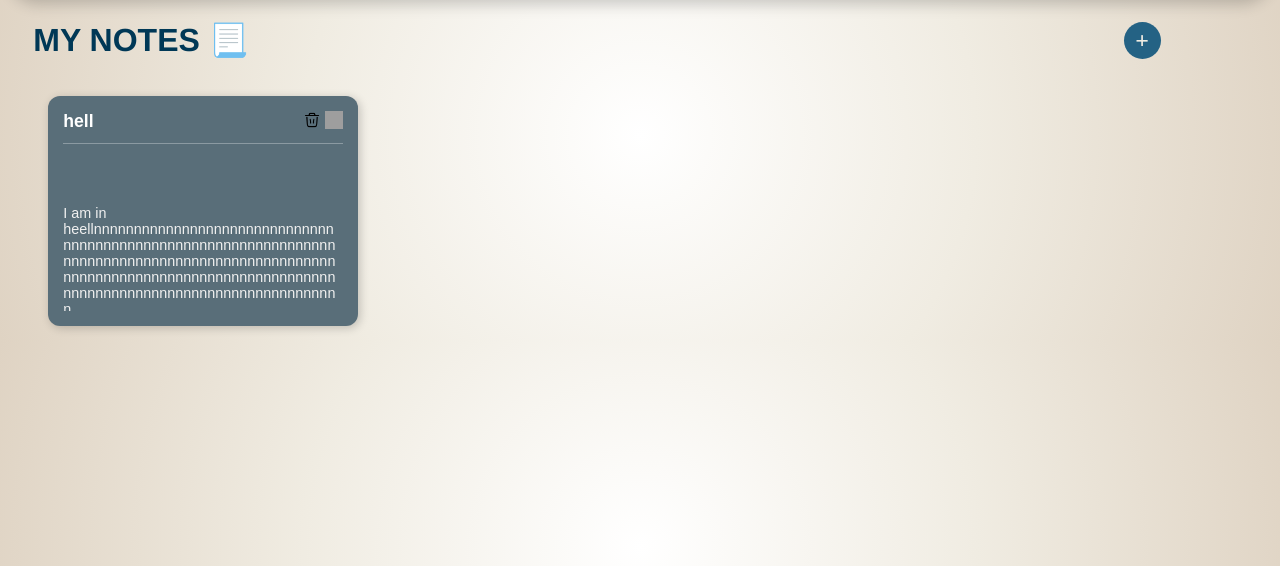
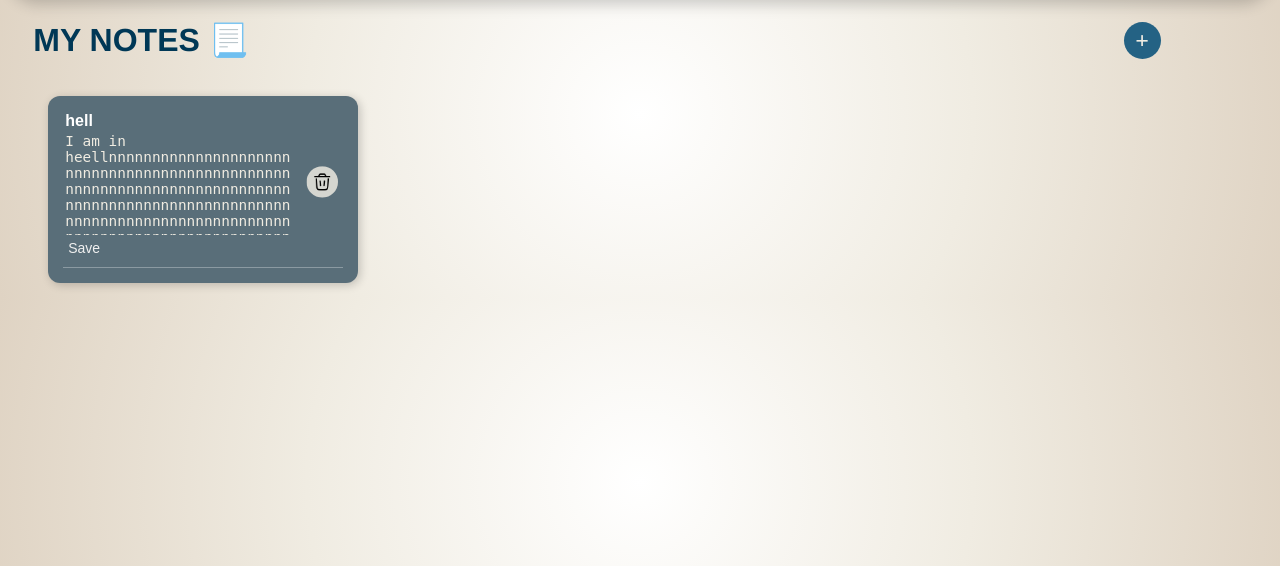
Before and after one commit to srushtisoni08/Note_taking, a Flask app: page /dashboard in a window 1280 px wide. Shown: the part 70-636 px from the top of the page. Run offline with Flask 3, Linux system fonts and the light colour scheme; a user stored in the database is signed in; grey boxes are pictures that could not be loaded.

Commit message:
feat: edit and delete notes

```diff
--- a/app.py
+++ b/app.py
@@ -152,5 +152,52 @@ def tasks():
 def get_it():
     user = User.query.filter_by(name = session['username']).first()
     return render_template("index.html",user=user)
+
+@app.route("/edit_note/<int:note_id>", methods=["POST"])
+def edit_note(note_id):
+    if "username" not in session:
+        flash("Please log in first.", "error")
+        return redirect(url_for("login"))
+
+    note = Note.query.get(note_id)
+    if not note:
+        flash("Note not found!", "error")
+        return redirect(url_for("dashboard"))
+
+    user = User.query.filter_by(name=session["username"]).first()
+    if note.user_id != user.id:
+        flash("You are not authorized to edit this note!", "error")
+        return redirect(url_for("dashboard"))
+
+    # Update the note with new values
+    note.title = request.form["title"]
+    note.content = request.form["content"]
+    db.session.commit()
+
+    flash("Note updated successfully!", "success")
+    return redirect(url_for("dashboard"))
+
+@app.route("/delete_note/<int:note_id>", methods=["POST"])
+def delete_note(note_id):
+    if "username" not in session:
+        flash("Please log in first.", "error")
+        return redirect(url_for("login"))
+
+    note = Note.query.get(note_id)
+    if not note:
+        flash("Note not found!", "error")
+        return redirect(url_for("dashboard"))
+
+    user = User.query.filter_by(name=session["username"]).first()
+    if note.user_id != user.id:
+        flash("You are not authorized to delete this note!", "error")
+        return redirect(url_for("dashboard"))
+
+    db.session.delete(note)
+    db.session.commit()
+
+    flash("Note deleted successfully!", "success")
+    return redirect(url_for("dashboard"))
+
 if __name__ == "__main__":
     app.run(debug=True)
--- a/static/notes.css
+++ b/static/notes.css
@@ -173,7 +173,6 @@ h3 {
 .note-content {
     color: #f0f0f0;
     font-size: 0.9rem;
-    /* margin-top: 3px; */
     font-size: 0.9rem;
     max-height: 120px;
     overflow-y: auto;
@@ -189,7 +188,7 @@ h3 {
     border-radius: 12px;
     box-shadow: 2px 2px 10px rgba(0, 0, 0, 0.2);
     width: 280px;
-    height: 200px;
+    height: fit-content;
     margin: 15px;
     transition: transform 0.2s ease-in-out, box-shadow 0.2s ease-in-out;
     color: #f5f5f5;
@@ -203,6 +202,53 @@ h3 {
     width: 5px;
 }
 .note-content::-webkit-scrollbar-thumb {
-    background-color: rgba(255, 255, 255, 0.3);
+    background-color: rgba(222, 225, 84, 0.3);
     border-radius: 5px;
 }
+#header {
+    display: flex;
+    justify-content: space-between;
+    align-items: center;
+    padding-bottom: 10px;
+}
+
+.note input[type="text"] {
+    font-size: 1rem;
+    font-weight: bold;
+    border: none;
+    background: none;
+    width: 100%;
+    color: white;
+}
+
+.note textarea {
+    border: none;
+    resize: none;
+    width: 100%;
+    min-height: 100px;
+    font-size: 0.9rem;
+    color: #f0ece2;
+    background: none;
+}
+
+.note button {
+    background: none;
+    border: none;
+    cursor: pointer;
+    transition: 0.2s;
+    color: #f0f0f0;
+}
+
+.note button:hover {
+    transform: scale(1.01);
+}
+
+#images button img {
+    width: 20px;
+    height: 20px;
+    cursor: pointer;
+    background-color: #f0ece2d3;
+    border-radius: 50%;
+    padding: 5px;
+    margin-left: 10px;
+}
--- a/templates/notes.html
+++ b/templates/notes.html
@@ -41,16 +41,20 @@
         </div>
         <!-- Display Notes -->
         {% for note in notes %}
-        <div class="note {% if user.gender == 'male' %}male-note{% elif user.gender == 'female' %}female-note{%else%}other-note{% endif %}">
+        <div class="note {% if user.gender == 'male' %}male-note{% elif user.gender == 'female' %}female-note{% else %}other-note{% endif %}">
             <div id="header">
-                <h3>{{ note.title }}</h3>
+                <form action="{{ url_for('edit_note', note_id=note.id) }}" method="POST">
+                    <input type="text" name="title" value="{{ note.title }}" required>
+                    <textarea name="content" required>{{ note.content }}</textarea>
+                    <button type="submit">Save</button>
+                </form>
                 <div id="images">
-                    <img src="static\image\trash.png" alt="delete button" id="delete">
-                    <img src="static\image\pen.png" alt="edit button" id="edit">
+                    <form action="{{ url_for('delete_note', note_id=note.id) }}" method="POST">
+                        <button type="submit" onclick="return confirm('Are you sure you want to delete this note?');">
+                            <img src="static/image/trash.png" alt="delete button">
+                        </button>
+                    </form>
                 </div>
-            </div>
-            <div class="note-content" id="note-content-{{ note.id }}">
-                <p>{{ note.content }}</p>
             </div>
         </div>
         {% endfor %}
```
Also changed, not shown: instance/database.db (added), 2 other files.
